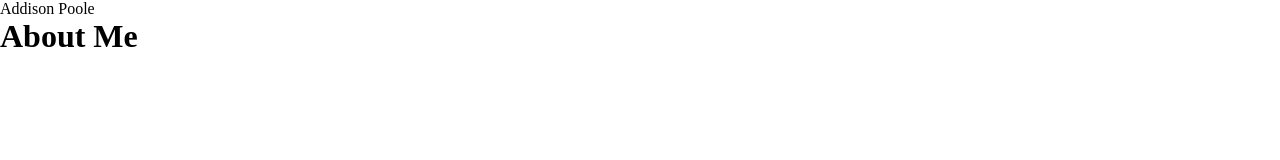
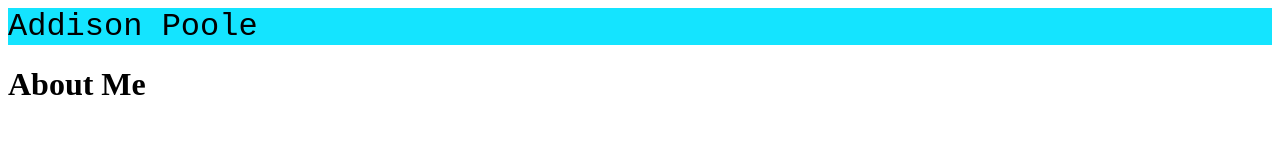
Before and after one commit to Kallandan/02h-Responsive_Portfolio, a plain HTML site: page index.html in a window 1280 px wide. Drawn offline with Linux system fonts and the light colour scheme.

Commit message:
progress commit- fixed an issue with html file that was preventing edits

```diff
--- a/Assets/css/style.css
+++ b/Assets/css/style.css
@@ -1,13 +1,7 @@
-* {
-    box-sizing: border-box;
-    padding: 0;
-    margin: 0;
-}
-
-.header {
+#name {
     font-size: 32px;
-    font-family: 'Times New Roman';
-    background-color: #333;
+    background-color: rgb(20, 228, 255);
+    font-family:'Courier New', Courier, monospace;
 }
 
 .h1 {
--- a/index.html
+++ b/index.html
@@ -8,11 +8,9 @@
     </head>
     <body>
         <header>
-            <div id=name>Addison Poole</div>
+            <div id='name'>Addison Poole</div>
         </header>
 
         <h1>About Me</h1>
-
-        <footer></footer>
     </body>
 </html>
```
